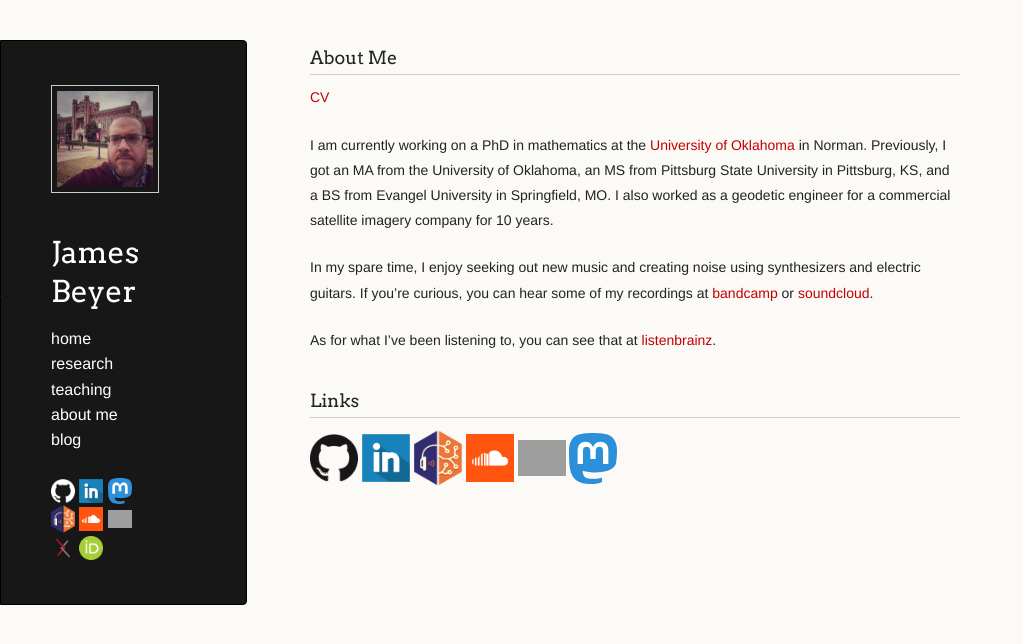
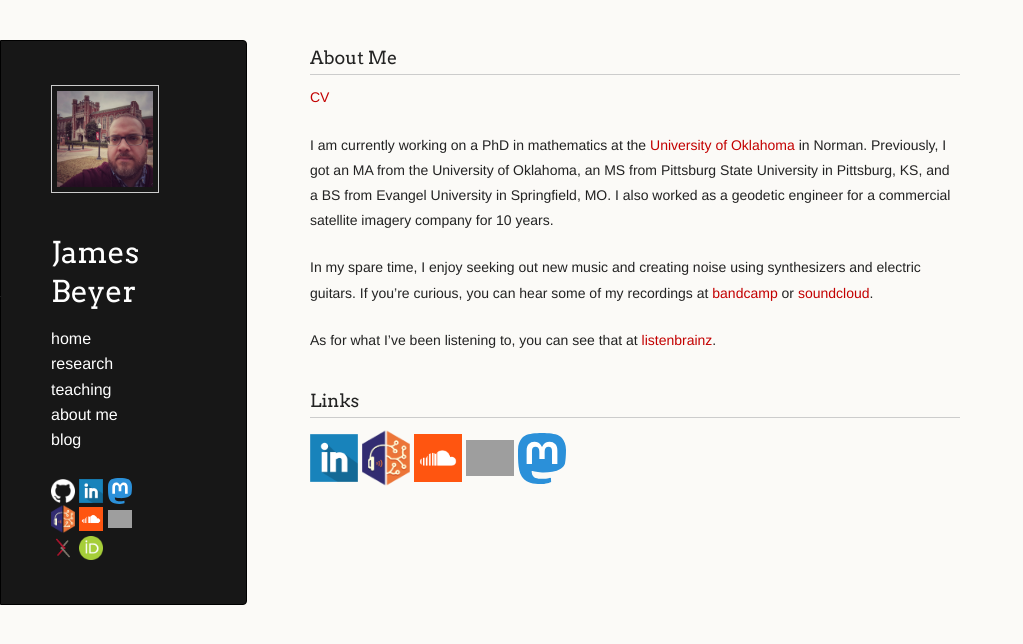
Before and after one commit to jebeyer/jebeyer.github.io, a Jekyll site: the page built from about.md, in a window 1280 px wide. Shown: the top 644 px of the page, without its empty margins (0-1023 px from the left). Built offline with Jekyll 4.4.1, drawn with Linux system fonts in a browser that asks for light colours; a script that is not in the unit is left out; our own code applies the rules of GitHub Pages for plain Markdown files; grey boxes are pictures that could not be loaded.

Commit message:
Update about.md
remove github link

```diff
--- a/about.md
+++ b/about.md
@@ -14,7 +14,6 @@ As for what I've been listening to, you can see that at [listenbrainz](https://l
 
 ### Links
 
-<a href="https://github.com/jebeyer"><img src="./assets/GitHub-Mark-120px-plus.png" alt="GitHub" width="48"/></a>
 <a href="https://www.linkedin.com/in/james-beyer-72558767"><img src="./assets/linkedin-icon-512.png" alt="LinkedIn" width="48"/></a>
 <a href="https://listenbrainz.org/user/whistlingkitty/"><img src="./assets/ListenBrainz_Logo.png" alt="ListenBrainz" width="48"/></a>
 <a href="https://soundcloud.com/whistlingkitty"><img src="./assets/soundcloud-icon.png" alt="Soundcloud" width="48"/></a>
```
